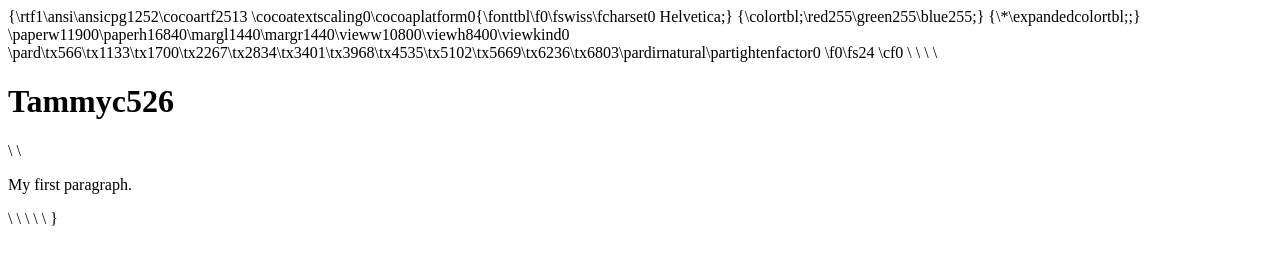
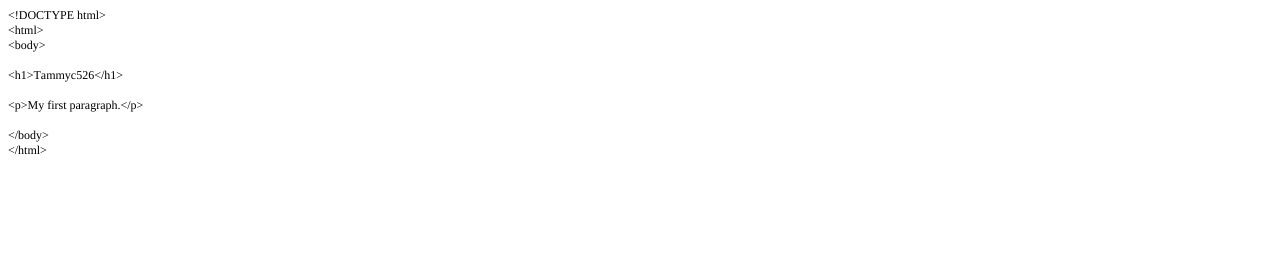
Before and after one commit to doooootxx/Tammyc526, a plain HTML site: page index.html in a window 1280 px wide. Drawn offline with Linux system fonts and the light colour scheme.

Commit message:
Add files via upload

```diff
--- a/index.html
+++ b/index.html
@@ -1,19 +1,28 @@
-{\rtf1\ansi\ansicpg1252\cocoartf2513
-\cocoatextscaling0\cocoaplatform0{\fonttbl\f0\fswiss\fcharset0 Helvetica;}
-{\colortbl;\red255\green255\blue255;}
-{\*\expandedcolortbl;;}
-\paperw11900\paperh16840\margl1440\margr1440\vieww10800\viewh8400\viewkind0
-\pard\tx566\tx1133\tx1700\tx2267\tx2834\tx3401\tx3968\tx4535\tx5102\tx5669\tx6236\tx6803\pardirnatural\partightenfactor0
-
-\f0\fs24 \cf0 <!DOCTYPE html>\
-<html>\
-<body>\
-\
-<h1>Tammyc526</h1>\
-\
-<p>My first paragraph.</p>\
-\
-</body>\
-</html>\
-\
-}
+<!DOCTYPE html PUBLIC "-//W3C//DTD HTML 4.01//EN" "http://www.w3.org/TR/html4/strict.dtd">
+<html>
+<head>
+  <meta http-equiv="Content-Type" content="text/html; charset=utf-8">
+  <meta http-equiv="Content-Style-Type" content="text/css">
+  <title></title>
+  <meta name="Generator" content="Cocoa HTML Writer">
+  <meta name="CocoaVersion" content="1894.6">
+  <style type="text/css">
+    p.p1 {margin: 0.0px 0.0px 0.0px 0.0px; font: 12.0px Times; color: #000000; -webkit-text-stroke: #000000}
+    p.p2 {margin: 0.0px 0.0px 0.0px 0.0px; font: 12.0px Times; color: #000000; -webkit-text-stroke: #000000; min-height: 14.0px}
+    span.s1 {font-kerning: none}
+  </style>
+</head>
+<body>
+<p class="p1"><span class="s1">&lt;!DOCTYPE html&gt;</span></p>
+<p class="p1"><span class="s1">&lt;html&gt;</span></p>
+<p class="p1"><span class="s1">&lt;body&gt;</span></p>
+<p class="p2"><span class="s1"></span><br></p>
+<p class="p1"><span class="s1">&lt;h1&gt;Tammyc526&lt;/h1&gt;</span></p>
+<p class="p2"><span class="s1"></span><br></p>
+<p class="p1"><span class="s1">&lt;p&gt;My first paragraph.&lt;/p&gt;</span></p>
+<p class="p2"><span class="s1"></span><br></p>
+<p class="p1"><span class="s1">&lt;/body&gt;</span></p>
+<p class="p1"><span class="s1">&lt;/html&gt;</span></p>
+<p class="p2"><span class="s1"></span><br></p>
+</body>
+</html>
```
